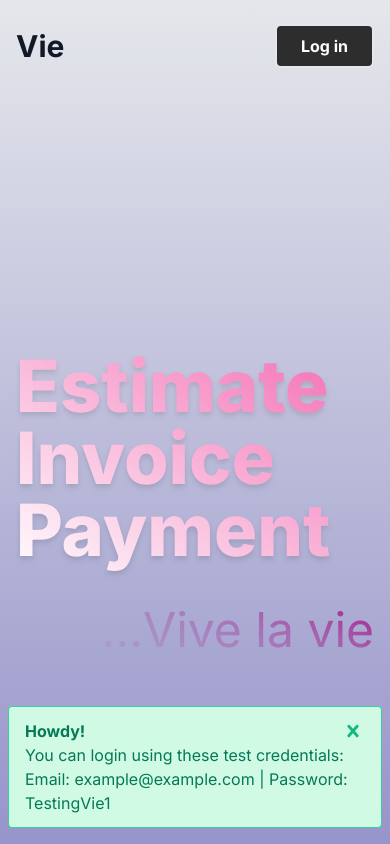
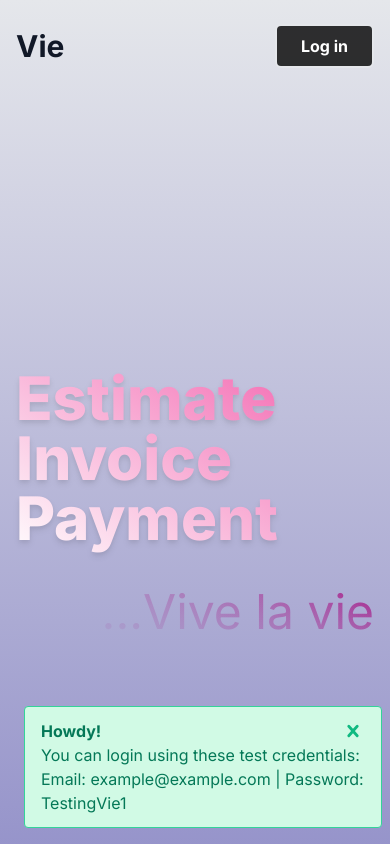
Before and after one commit to gmanninglive/Invoice-App, a Next.js app: page / in a window 390 px wide. Shown: the top 844 px of the page. Built offline with nearby package versions, Linux system fonts and the light colour scheme; no server answers.

Commit message:
Mobile Heading Font size, Fix Alert

```diff
--- a/pages/index.js
+++ b/pages/index.js
@@ -33,14 +33,14 @@ export default function Index() {
   return (
     <>
       <div className="h-screen px-4 relative">
-        <div className="flex justify-center">
+
       <Alert />
-      </div>
+
         <Header login={user ? false : true} title="Vie" />
         <div className="h-full flex flex-col justify-center items-start">
 
           <span
-            className="leading-none text-7xl font-extrabold
+            className="leading-none text-6xl md:text-7xl font-extrabold
             text-transparent
             bg-gradient-to-bl from-pink-400 to-white
             bg-clip-text pb-4 filter drop-shadow-md"
```
